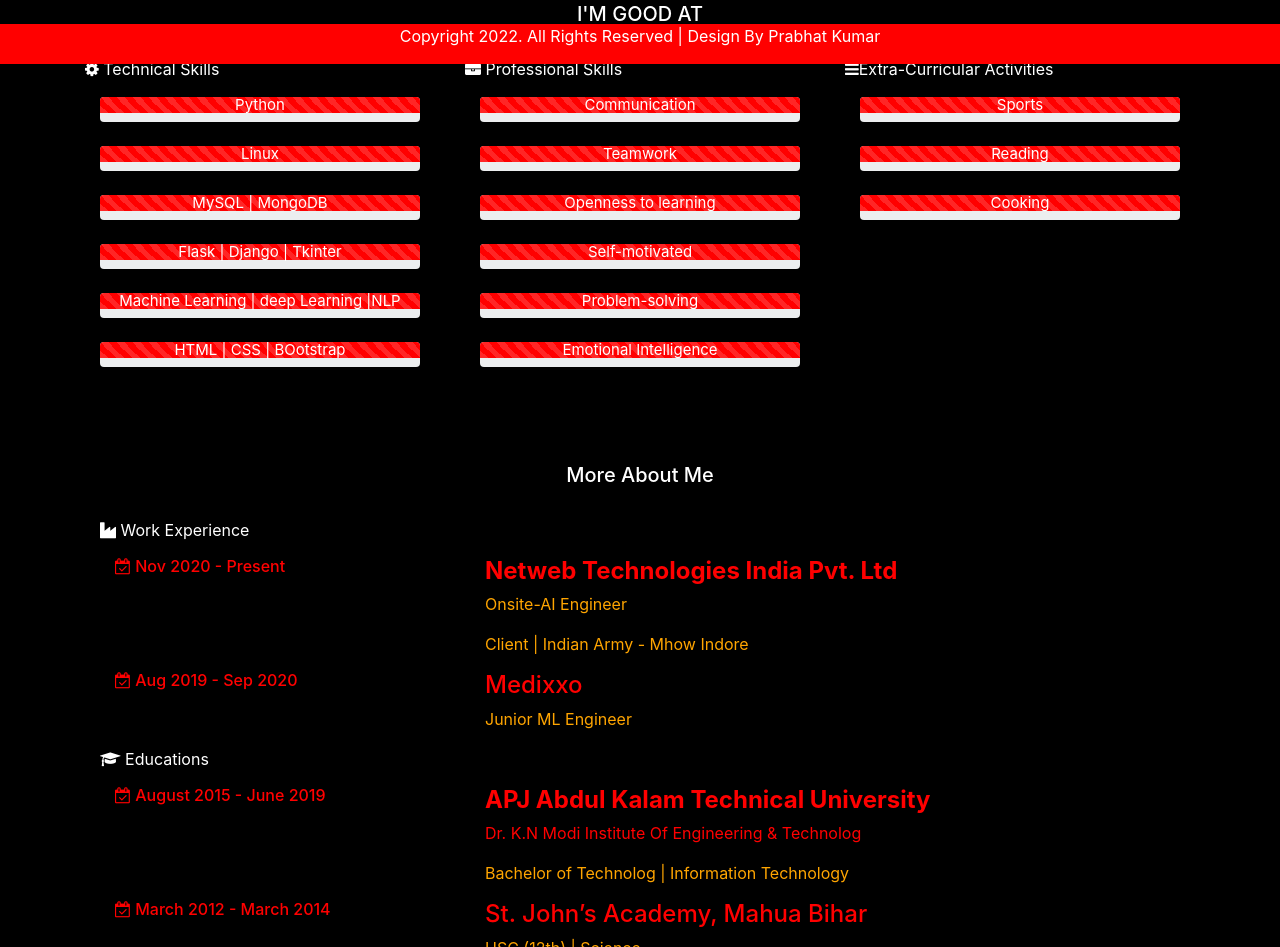
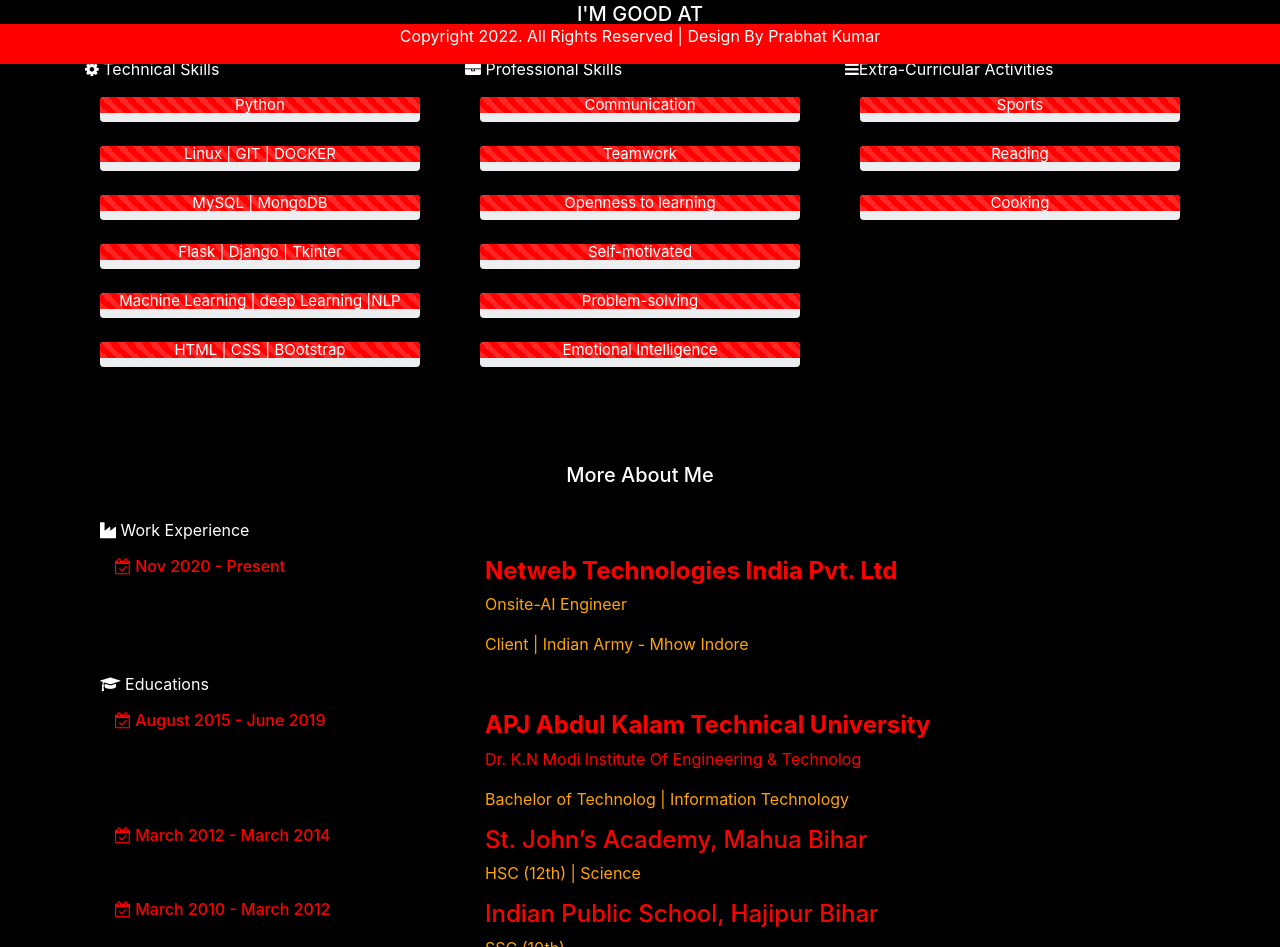
Before and after one commit to prbtkr19/portfolio, a plain HTML site: page index.html in a window 1280 px wide. Shown: the part 736-1683 px from the top of the page. Drawn offline with nearby package versions, Linux system fonts and the light colour scheme; some packages are replaced by stand-ins of ours; a script that the page names is missing.

Commit message:
Add files via upload

```diff
--- a/index.html
+++ b/index.html
@@ -282,7 +282,7 @@
           <div class="progress-bar progress-bar-striped progress-bar-animated" role="" aria-valuenow="90" aria-valuemin="0" aria-valuemax="100" style="width: 100%;background-color:red;font-size:15px">Python   </div>
       </div>
       <div class="progress mb-4" style="height:25px">
-           <div class="progress-bar progress-bar-striped progress-bar-animated" role="" aria-valuenow="90" aria-valuemin="0" aria-valuemax="100" style="width: 100%;background-color:red;font-size:15px">Linux   </div>
+           <div class="progress-bar progress-bar-striped progress-bar-animated" role="" aria-valuenow="90" aria-valuemin="0" aria-valuemax="100" style="width: 100%;background-color:red;font-size:15px">Linux | GIT | DOCKER </div>
        </div>
       <div class="progress mb-4" style="height:25px">
             <div class="progress-bar progress-bar-striped progress-bar-animated" role="" aria-valuenow="25" aria-valuemin="0" aria-valuemax="100" style="width: 100%;background-color:red;font-size:15px">MySQL | MongoDB   </div>
@@ -370,7 +370,7 @@
    </div>
  </div>
 </div>
-<div class="row" >
+<!-- <div class="row" >
   <div class="col-md-4">
     <div class="col-md-12">
      <h6><i class="fa fa-calendar-check-o" aria-hidden="true"></i> Aug 2019 - Sep 2020</h6>
@@ -382,7 +382,7 @@
 		 <p style="color: orange;">Junior ML Engineer</p>
    </div>
  </div>
-</div>
+</div> -->
 
 
 
@@ -681,7 +681,7 @@
             <img class="img-fluid image scale-on-hover" src="images/imageclassification_mobilenet.png">
             </a> -->
             <video width="400"controls>
-              <source src="videos/change-detection.mp4" type="video/mp4">
+              <source src="videos/change_detection.mp4" type="video/mp4">
             </video>
             <h4 style="color: #fff">Change detection in (DRONE & UAV ) Imagery</h4>
 
```
